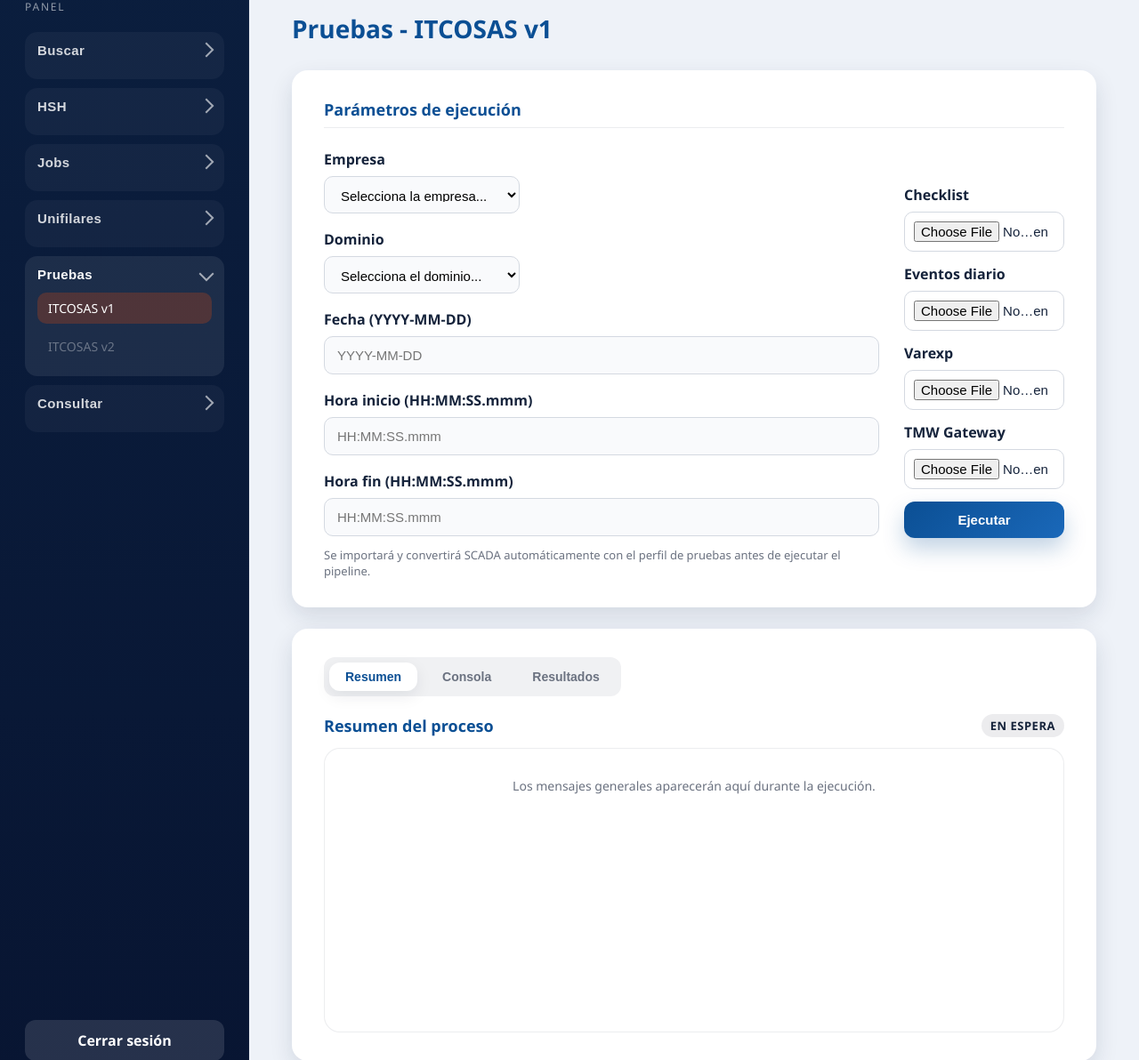
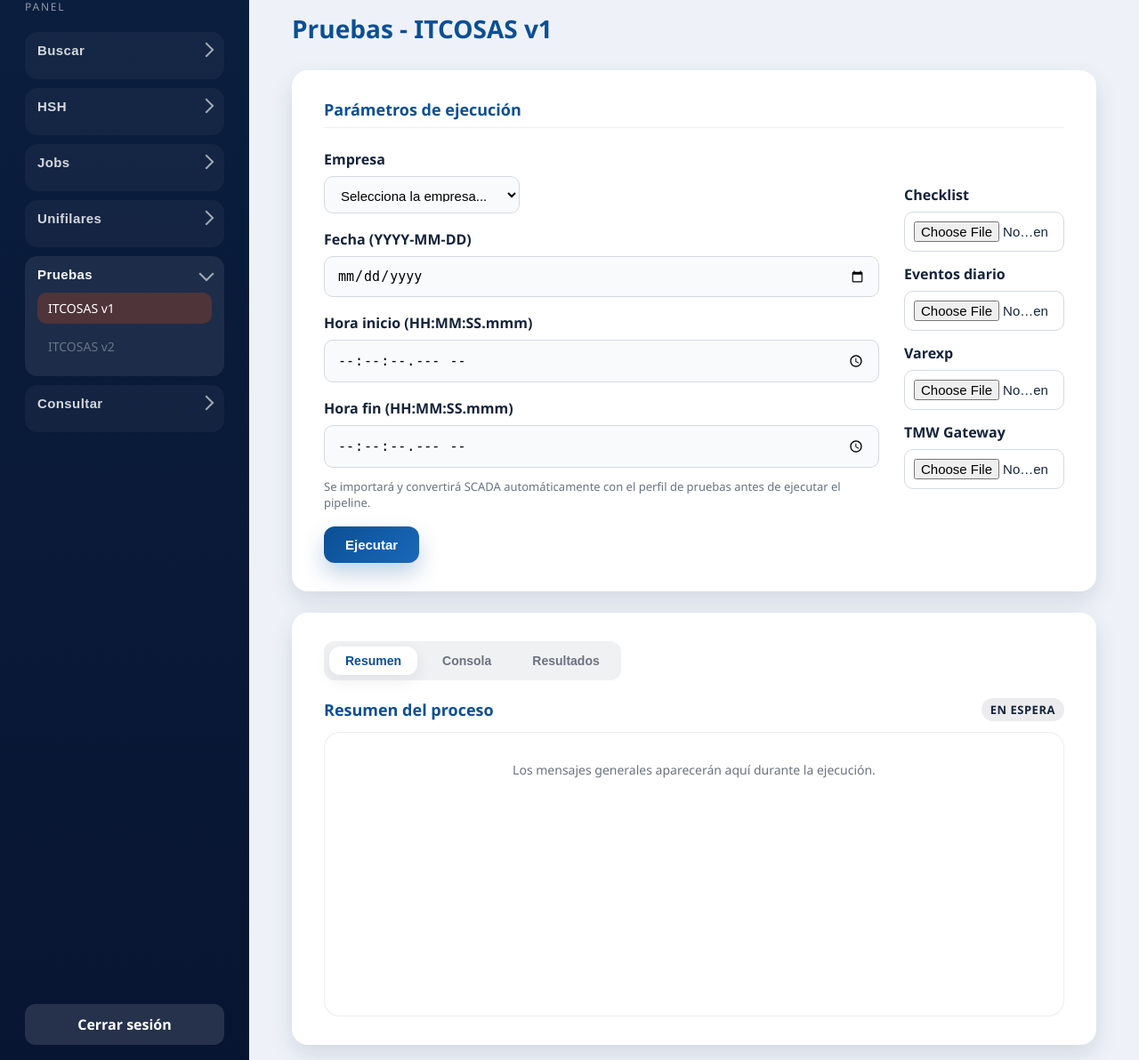
Before and after one commit to Sebastian-jimenez30/AutoADA, a FastAPI app: page /pruebas/itcosas-v1 in a window 1280 px wide. Shown: the part 182-1374 px from the top of the page at 89% size. Run offline with FastAPI, Linux system fonts and the light colour scheme.

Commit message:
Feat: Update pruebas controller and template for fixed domain and improved date/time inputs

```diff
--- a/WEB/controllers/pruebas_controller.py
+++ b/WEB/controllers/pruebas_controller.py
@@ -113,7 +113,8 @@ def get_empresas() -> list[str]:
 
 
 def get_dominios() -> list[str]:
-    return list(SERVER_RESOLVER.opciones_dominio_view().keys())
+    # Dominio fijo para pruebas v1: CC
+    return ["CC"]
 
 
 def _validate_datetime(fecha: str, hora: str) -> bool:
@@ -150,7 +151,7 @@ def itcosas_v1_pipeline(
         )
 
     empresa = (empresa or "").strip().upper()
-    dominio = (dominio or "").strip().upper()
+    dominio = "CC"
 
     if not empresa or not dominio:
         payload = {"status": "ERROR", "message": "Debes seleccionar empresa y dominio."}
--- a/WEB/templates/pruebas_itcosas_v1.html
+++ b/WEB/templates/pruebas_itcosas_v1.html
@@ -36,28 +36,18 @@
           </div>
 
           <div class="form-field">
-            <label for="dominio">Dominio</label>
-            <select id="dominio" name="dominio" required>
-              <option value="">Selecciona el dominio...</option>
-              {% for dom in dominios %}
-                <option value="{{ dom }}">{{ dom }}</option>
-              {% endfor %}
-            </select>
-          </div>
-
-          <div class="form-field">
             <label for="fecha">Fecha (YYYY-MM-DD)</label>
-            <input type="text" id="fecha" name="fecha" placeholder="YYYY-MM-DD" required>
+            <input type="date" id="fecha" name="fecha" required>
           </div>
 
           <div class="form-field">
             <label for="hora_inicio">Hora inicio (HH:MM:SS.mmm)</label>
-            <input type="text" id="hora_inicio" name="hora_inicio" placeholder="HH:MM:SS.mmm" required>
+            <input type="time" step="0.001" id="hora_inicio" name="hora_inicio" placeholder="HH:MM:SS.mmm" required>
           </div>
 
           <div class="form-field">
             <label for="hora_fin">Hora fin (HH:MM:SS.mmm)</label>
-            <input type="text" id="hora_fin" name="hora_fin" placeholder="HH:MM:SS.mmm" required>
+            <input type="time" step="0.001" id="hora_fin" name="hora_fin" placeholder="HH:MM:SS.mmm" required>
           </div>
 
           <p class="form-help-text">
@@ -82,9 +72,10 @@
             <label for="tmw">TMW Gateway</label>
             <input type="file" id="tmw" name="tmw" accept=".xlsx,.xlsm,.xls" required>
           </div>
-
-          <button type="button" class="btn btn-primary" id="verificarBtn">Ejecutar</button>
         </div>
+      </div>
+      <div class="form-actions">
+        <button type="button" class="btn btn-primary" id="verificarBtn">Ejecutar</button>
       </div>
     </form>
   </section>
```
